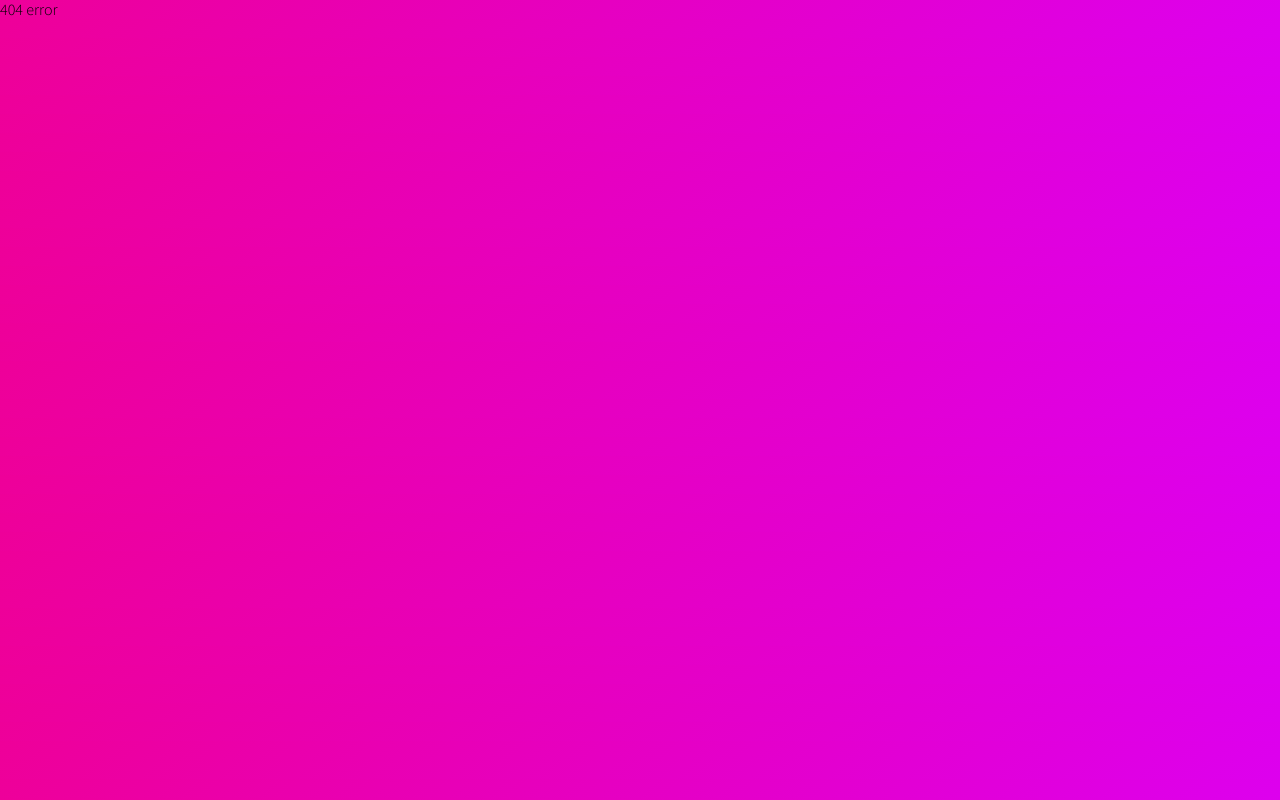
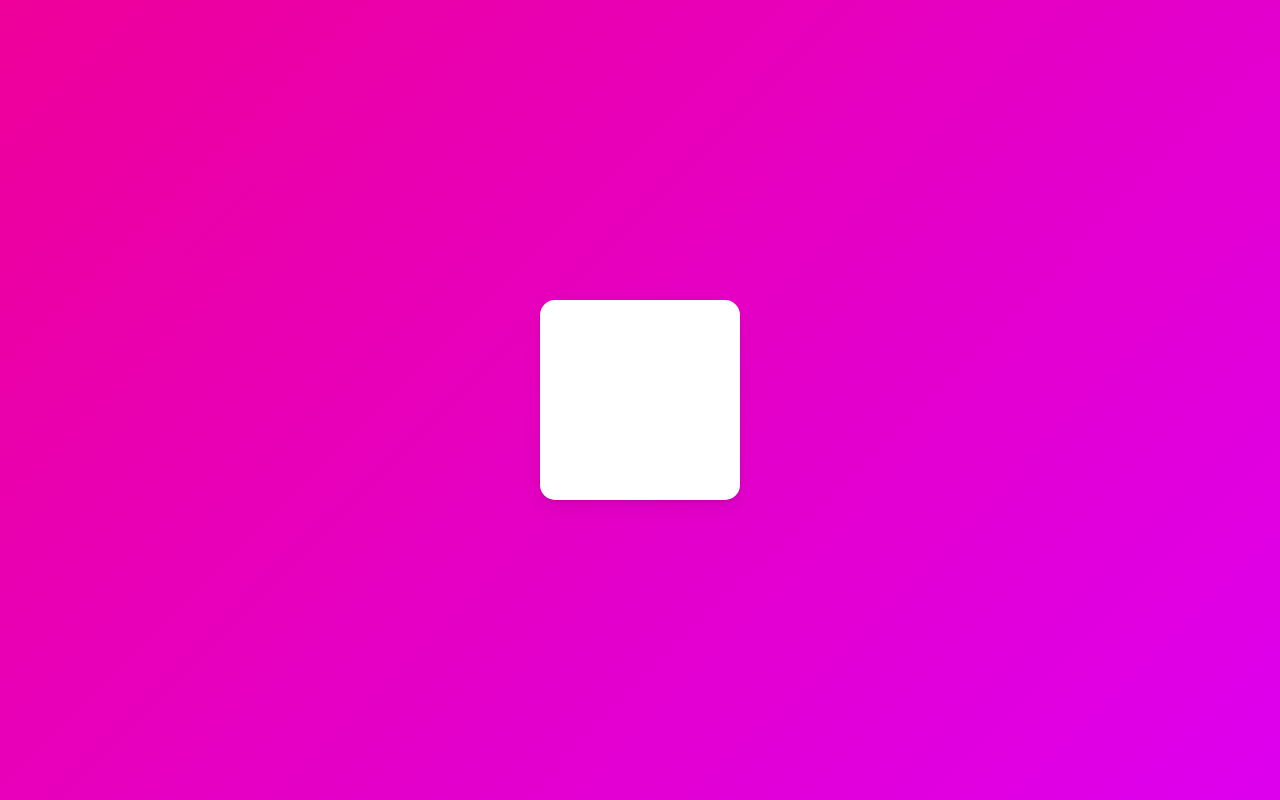
Before and after one commit to joohaem/prt-framer-motion, a React (Create React App) app: page /3 in a window 1280 px wide. Built offline with nearby package versions, Linux system fonts and the light colour scheme.

Commit message:
feat: 3. Gestures

```diff
--- a/src/components/common/Router.tsx
+++ b/src/components/common/Router.tsx
@@ -2,6 +2,7 @@ import { BrowserRouter, Route, Routes } from "react-router-dom";
 import Error404 from "pages/Error404";
 import Animation from "pages/Animation";
 import Variants from "pages/Variants";
+import Gestures from "pages/Gestures";
 
 export default function Router() {
   return (
@@ -9,6 +10,7 @@ export default function Router() {
       <Routes>
         <Route path="/1" element={<Animation />} />
         <Route path="/2" element={<Variants />} />
+        <Route path="/3" element={<Gestures />} />
         <Route path="*" element={<Error404 />} />
       </Routes>
     </BrowserRouter>
--- /dev/null
+++ b/src/pages/Gestures.tsx
@@ -0,0 +1,29 @@
+import { motion } from "framer-motion";
+import styled from "styled-components";
+
+export default function Gestures() {
+  return (
+    <StWrapper>
+      <StBox
+        whileHover={{ scale: 1.2, rotate: 90 }}
+        whileTap={{ scale: 0.8, rotate: -90, borderRadius: "100%" }}
+      />
+    </StWrapper>
+  );
+}
+
+const StWrapper = styled.div`
+  height: 100vh;
+  width: 100vw;
+  display: flex;
+  justify-content: center;
+  align-items: center;
+`;
+
+const StBox = styled(motion.div)`
+  width: 200px;
+  height: 200px;
+  background-color: white;
+  border-radius: 15px;
+  box-shadow: 0 2px 3px rgba(0, 0, 0, 0.1), 0 10px 20px rgba(0, 0, 0, 0.06);
+`;
```
Also changed, not shown: 1 other file (tests, documents, lock files or other folders).
